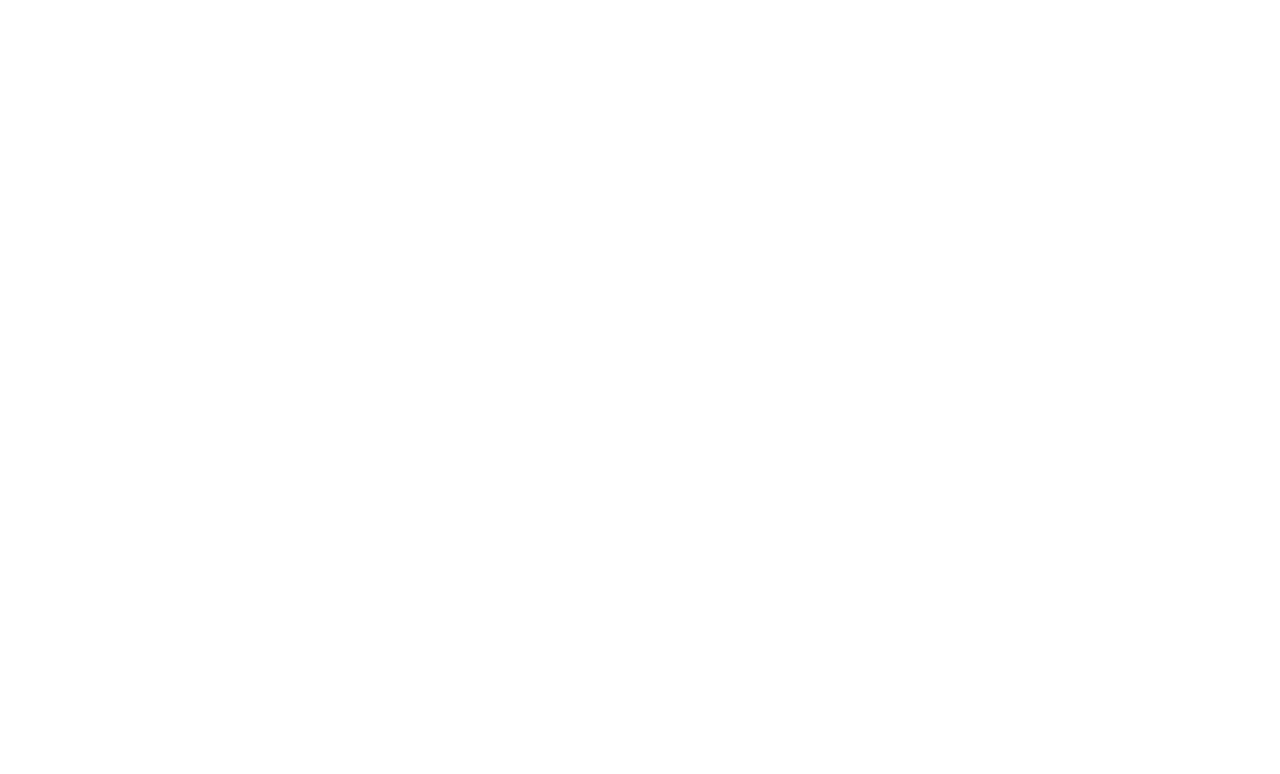
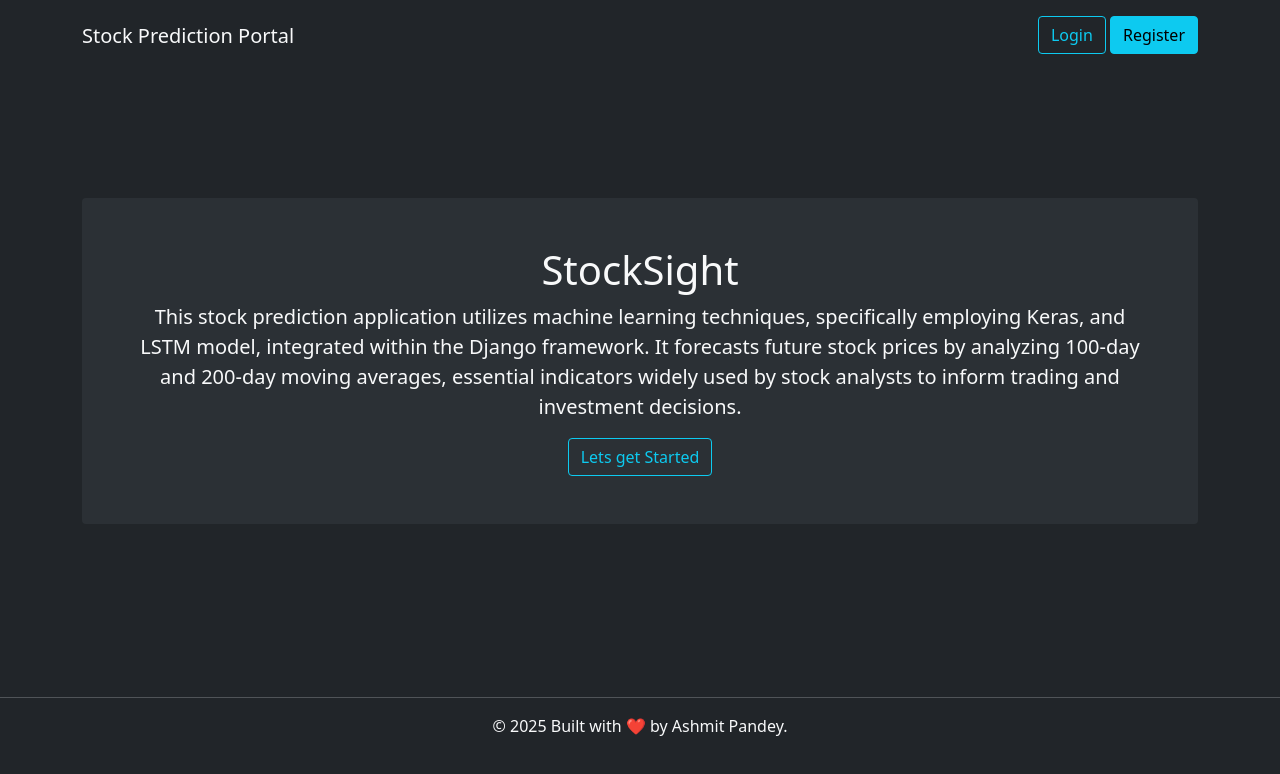
Before and after one commit to Ashmit-453/stock-prediction-portal, a React (Create React App) app in the folder frontend/stock/: page / in a window 1280 px wide. Shown: the top 774 px of the page. Built offline with nearby package versions, Linux system fonts and the light colour scheme.

Commit message:
created components for homepage

```diff
--- a/frontend/stock/public/index.html
+++ b/frontend/stock/public/index.html
@@ -25,9 +25,10 @@
       Learn how to configure a non-root public URL by running `npm run build`.
     -->
     <title>Stock Prediction Portal </title>
+    <link href="https://cdn.jsdelivr.net/npm/bootstrap@5.0.2/dist/css/bootstrap.min.css" rel="stylesheet">
   </head>
   <body>
-    <noscript>You need to enable JavaScript to run this app.</noscript>
+    <script src="https://cdn.jsdelivr.net/npm/bootstrap@5.0.2/dist/js/bootstrap.bundle.min.js"></script>
     <div id="root"></div>
     <!--
       This HTML file is a template.
--- a/frontend/stock/src/App.js
+++ b/frontend/stock/src/App.js
@@ -1,8 +1,18 @@
-
-
+import { useState } from 'react';
+import './assets/css/style.css'
+import Header from './components/Header';
+import Main from './components/Main';
+import Footer from './components/Footer';
+import Button from './components/Button';
 function App() {
+  return (
   <>
+    <Header />
+    <Main />
+    <Footer />
+    <Button />
   </>
+  )
 }
 
 export default App;
--- /dev/null
+++ b/frontend/stock/src/assets/css/style.css
@@ -0,0 +1,14 @@
+body{
+    background-color: #212529;
+}
+.bg-light-dark {
+    background-color: #2B3035;
+}
+#root {
+    display: flex;
+    flex-direction: column;
+    min-height: 100vh;
+}
+.container{
+    flex: 1;
+}
--- /dev/null
+++ b/frontend/stock/src/components/Button.jsx
@@ -0,0 +1,9 @@
+import React from 'react'
+
+const Button = (props) => {
+  return (
+     <a className={`btn ${props.class}`} href='#'>{props.text}</a>
+  )
+}
+
+export default Button
--- /dev/null
+++ b/frontend/stock/src/components/Footer.jsx
@@ -0,0 +1,12 @@
+import React from 'react'
+
+const Footer = () => {
+  return (
+    <footer className='footer py-3 my-3'>
+     <hr className='border-bottom'/>
+     <p className='text-center text-light'>&copy; 2025 Built with ❤️ by Ashmit Pandey.</p>
+    </footer>
+  )
+}
+
+export default Footer
--- /dev/null
+++ b/frontend/stock/src/components/Header.jsx
@@ -0,0 +1,16 @@
+import React from 'react'
+import Button from './Button'
+const Header = () => {
+  return (
+    <nav className='navbar container pt-3 pb-3 align-items-start'>
+        <a className='navbar-brand text-light' href='#'>Stock Prediction Portal</a>
+        <div>
+           <Button text='Login' class='btn-outline-info' />
+            &nbsp;
+            <Button text='Register' class='btn-info' />
+        </div>
+    </nav>
+  )
+}
+
+export default Header
--- /dev/null
+++ b/frontend/stock/src/components/Main.jsx
@@ -0,0 +1,15 @@
+import React from 'react'
+import Button from './Button'
+const Main = () => {
+  return (
+    <div className='container'>
+        <div className='p-5 text-center bg-light-dark rounded'>
+            <h1 className='text-light'>StockSight</h1>
+            <p className='text-light lead'>This stock prediction application utilizes machine learning techniques, specifically employing Keras, and LSTM model, integrated within the Django framework. It forecasts future stock prices by analyzing 100-day and 200-day moving averages, essential indicators widely used by stock analysts to inform trading and investment decisions.</p>
+             <Button text='Lets get Started' class='btn-outline-info' />
+         </div>
+    </div>
+  )
+}
+
+export default Main
```
Also changed, not shown: frontend/stock/src/logo.svg (deleted).
